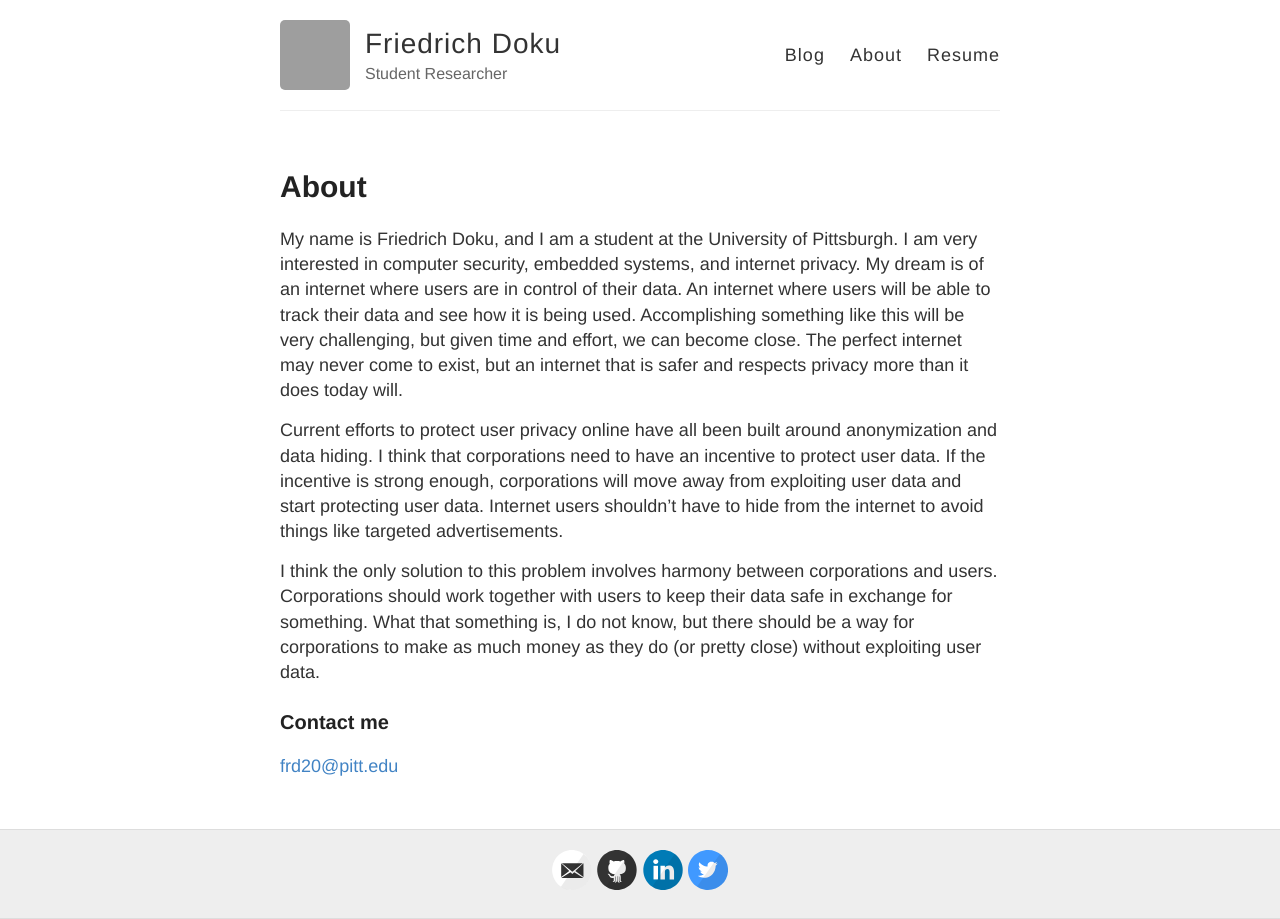
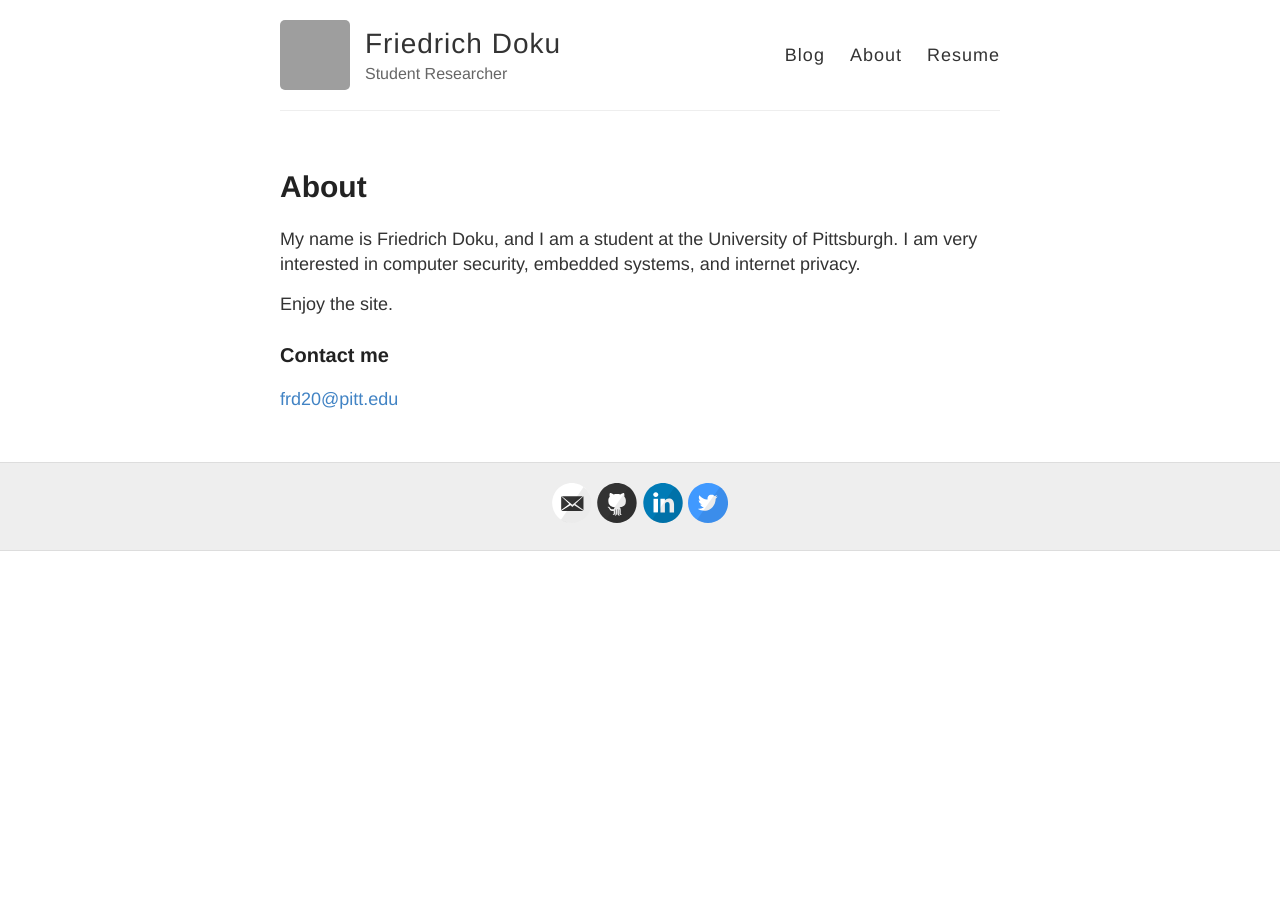
Before and after one commit to friedrich12/friedrich12.github.io, a Jekyll site: the page built from about.md, in a window 1280 px wide. Built offline with Jekyll 4.4.1, drawn with Linux system fonts in a browser that asks for light colours; grey boxes are pictures that could not be loaded.

Commit message:
Changed about page

```diff
--- a/about.md
+++ b/about.md
@@ -3,11 +3,9 @@ layout: page
 title: About
 permalink: /about/
 ---
-My name is Friedrich Doku, and I am a student at the University of Pittsburgh. I am very interested in computer security, embedded systems, and internet privacy. My dream is of an internet where users are in control of their data. An internet where users will be able to track their data and see how it is being used. Accomplishing something like this will be very challenging, but given time and effort, we can become close. The perfect internet may never come to exist, but an internet that is safer and respects privacy more than it does today will.
+My name is Friedrich Doku, and I am a student at the University of Pittsburgh. I am very interested in computer security, embedded systems, and internet privacy.
 
-Current efforts to protect user privacy online have all been built around anonymization and data hiding. I think that corporations need to have an incentive to protect user data. If the incentive is strong enough, corporations will move away from exploiting user data and start protecting user data. Internet users shouldn't have to hide from the internet to avoid things like targeted advertisements.
-
-I think the only solution to this problem involves harmony between corporations and users. Corporations should work together with users to keep their data safe in exchange for something. What that something is, I do not know, but there should be a way for corporations to make as much money as they do (or pretty close) without exploiting user data.
+Enjoy the site.
 
 ### Contact me
 
```
